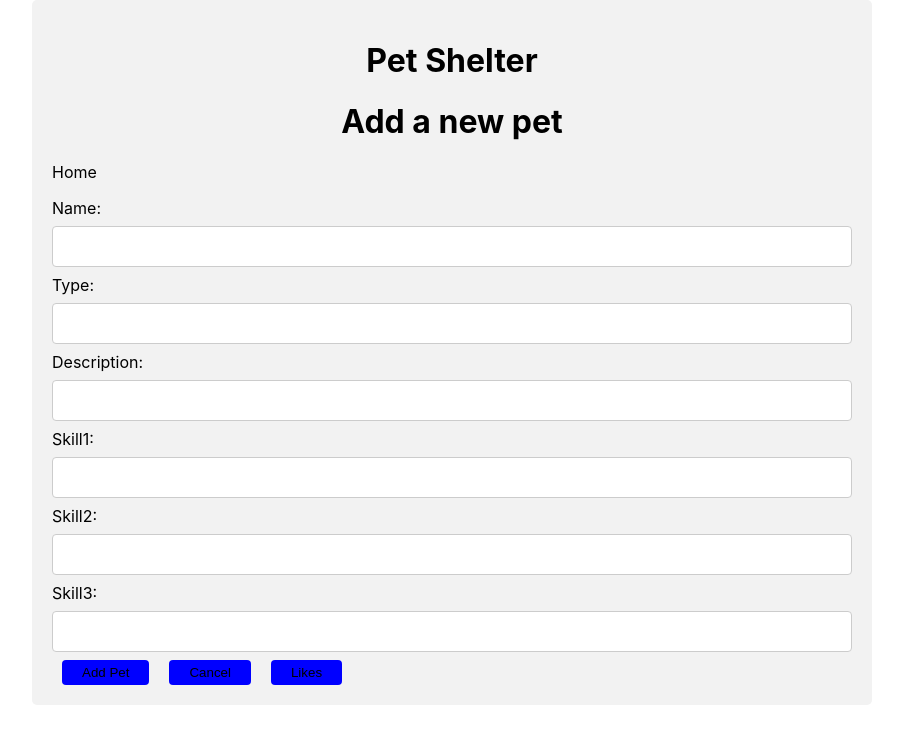
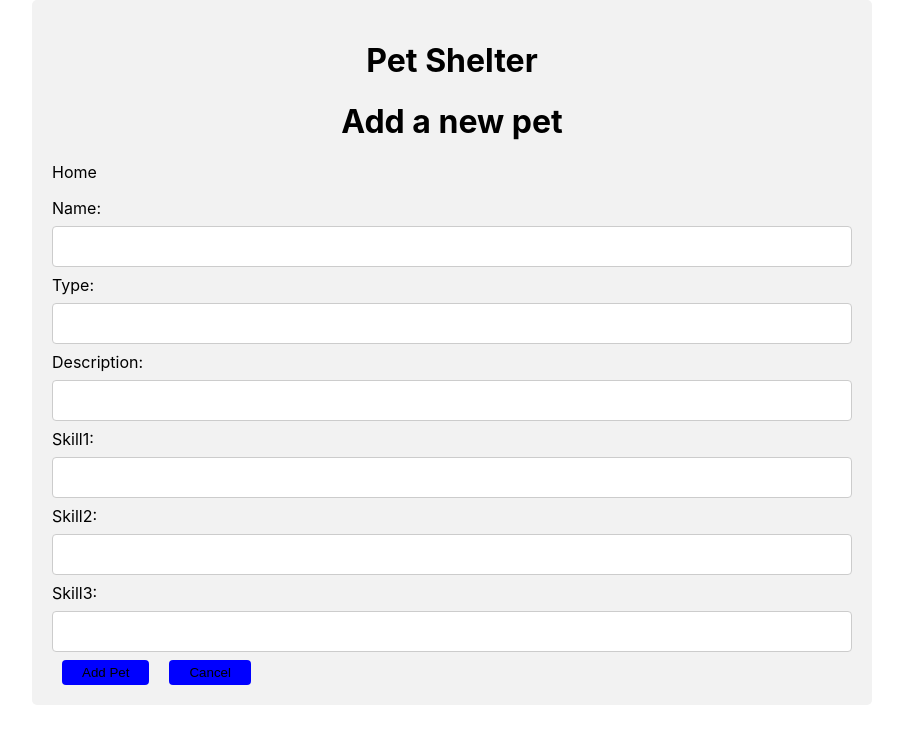
Before and after one commit to balakrishnen/My-PetShelterApp, a React (Create React App) app in the folder client/: page /pet in a window 1280 px wide. Shown: the top 744 px of the page, without its empty margins (188-1091 px from the left). Built offline with nearby package versions, Linux system fonts and the light colour scheme.

Commit message:
Fix update validation bug and include number of votes in List all page

```diff
--- a/client/src/components/Details.js
+++ b/client/src/components/Details.js
@@ -20,6 +20,7 @@ const Detail = (props) => {
             <p>Skill1:{detail.skill1} </p>
             <p>Skill2:{detail.skill2} </p>
             <p>Skill3:{detail.skill3}</p>
+            <p>Likes:{detail.likes}</p>
             <Link to ="/">
                 <button>Back</button>
             </Link>
--- a/client/src/components/List.js
+++ b/client/src/components/List.js
@@ -34,6 +34,7 @@ const ListAll = (props) => {
                     <th>Name </th>
                     <th>Type</th>
                     <th>Actions avaiable</th>
+                    <th>Votes</th>
                     </thead>
                     <tbody>
                     { allPets.map((pet,index) => (
@@ -49,10 +50,12 @@ const ListAll = (props) => {
                             <button className=".deleteBtn" onClick ={() => deletePet(pet._id)}>Adopt</button>
                             </td>
                             <td>
+                                <span>{pet.likes}</span>
                                 <button onClick={(e) => {
                                 e.target.setAttribute("disabled", true);
                                 }
                                 }>Like</button>
+
                             </td>
                         </tr>
                 ))}
--- a/client/src/components/New.js
+++ b/client/src/components/New.js
@@ -93,7 +93,6 @@ const New = (props) => {
                         <div>
                             <button type ="submit">Add Pet</button>
                             <button onClick ={() => navigate("/")}>Cancel</button>
-                            <button >Likes</button>
                         </div>
 
                     </form>
--- a/client/src/components/Update.js
+++ b/client/src/components/Update.js
@@ -39,7 +39,7 @@ const Update = (props) => {
                 likes
             })
             .then(res=>{
-                console.log(res)
+                console.log(res.data.errors)
                 if(res.data.errors){
                     console.log(res.data.errors)
                     setErrs(res.data.errors);
@@ -66,7 +66,7 @@ const Update = (props) => {
                             onChange= {(e) => setName(e.target.value)}
                             />
                              {
-                                errs.description ? <span  className="error-text">{errs.description.message}</span> : null
+                                errs.name ? <span  className="error-text">{errs.name.message}</span> : null
                               }
                             </div>
                             <div>
@@ -113,7 +113,6 @@ const Update = (props) => {
                         <div>
                             <button type ="submit">Update </button>
                             <button onClick ={() => navigate("/")}>Cancel</button>
-                            <button >Likes</button>
                         </div>
 
                     </form>
```
